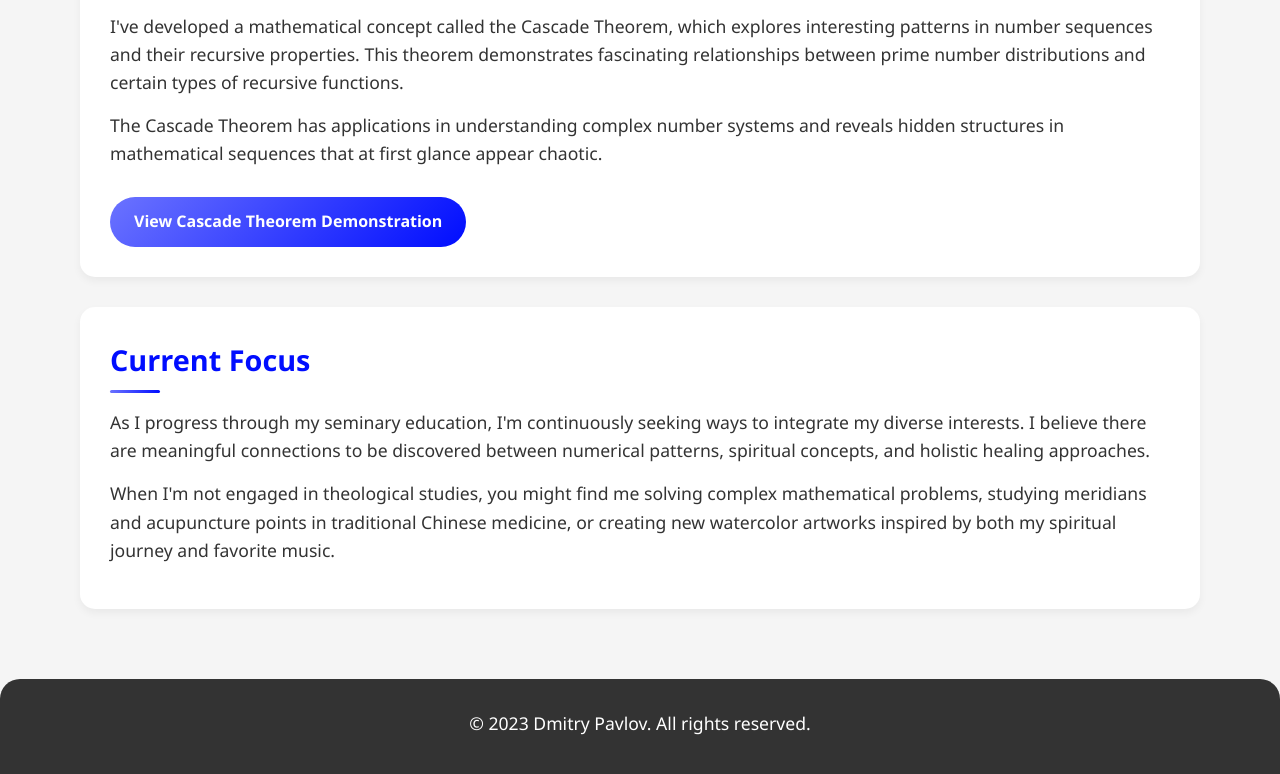
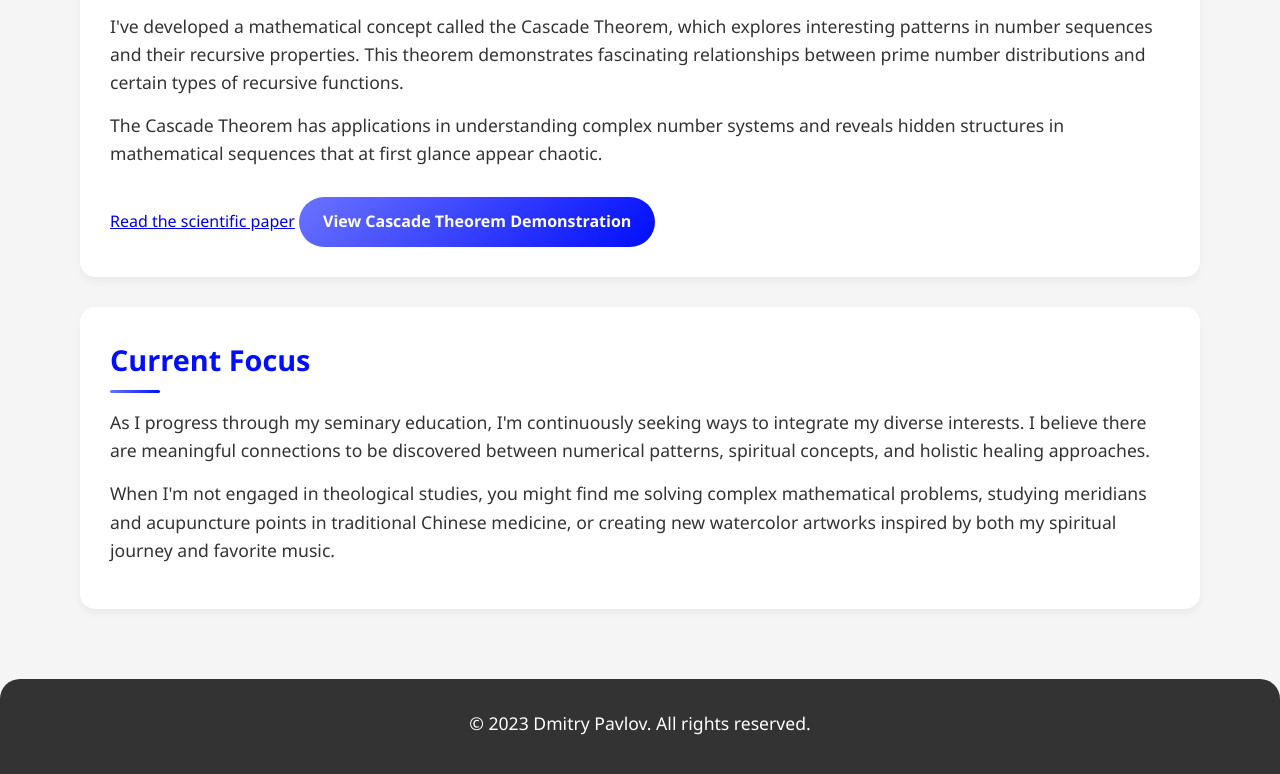
Before and after one commit to dimpablo/aboutme, a plain HTML site: page index.html in a window 1280 px wide. Shown: the part 1442-2216 px from the top of the page. Drawn offline with Linux system fonts and the light colour scheme.

Commit message:
Update index.html

```diff
--- a/index.html
+++ b/index.html
@@ -321,6 +321,8 @@
                 <h2>Mathematical Work</h2>
                 <p>I've developed a mathematical concept called the Cascade Theorem, which explores interesting patterns in number sequences and their recursive properties. This theorem demonstrates fascinating relationships between prime number distributions and certain types of recursive functions.</p>
                 <p>The Cascade Theorem has applications in understanding complex number systems and reveals hidden structures in mathematical sequences that at first glance appear chaotic.</p>
+                <a href="https://zenodo.org/records/15808338" target="_blank">Read the scientific paper</a>
+
                 <a href="cascade.html" class="btn">View Cascade Theorem Demonstration</a>
             </section>
 
```
